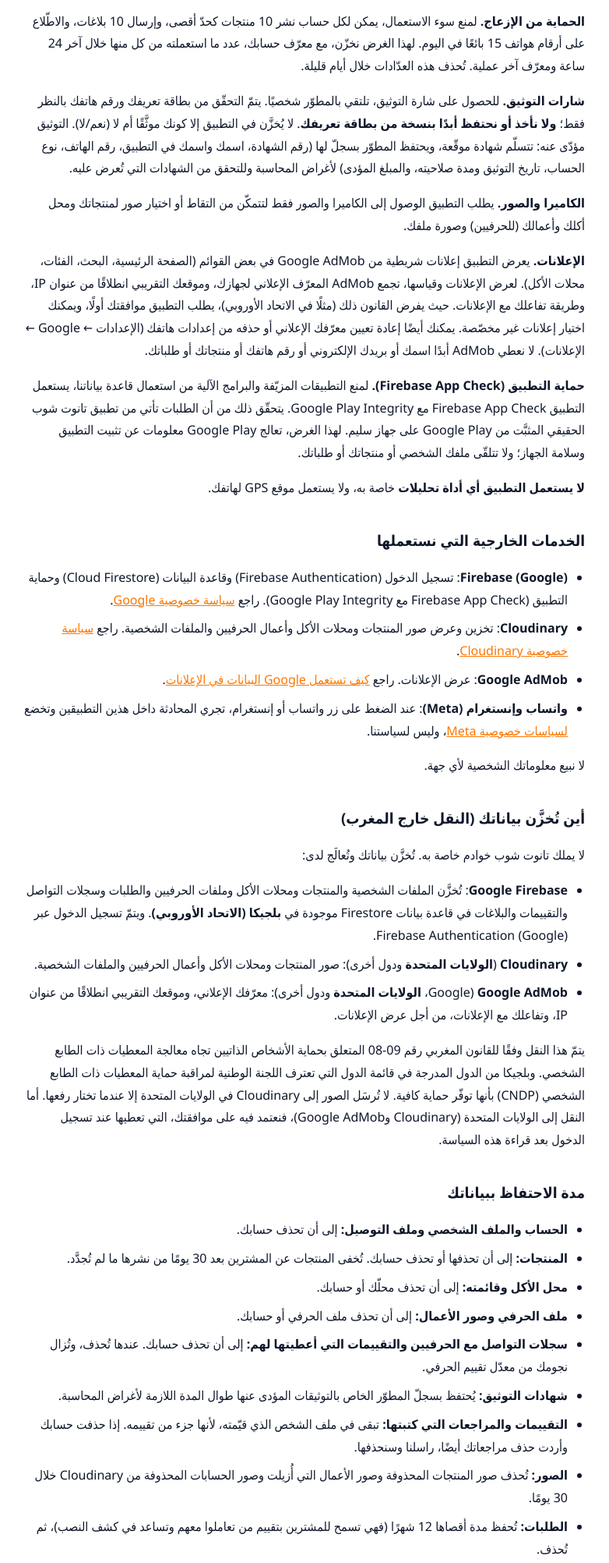
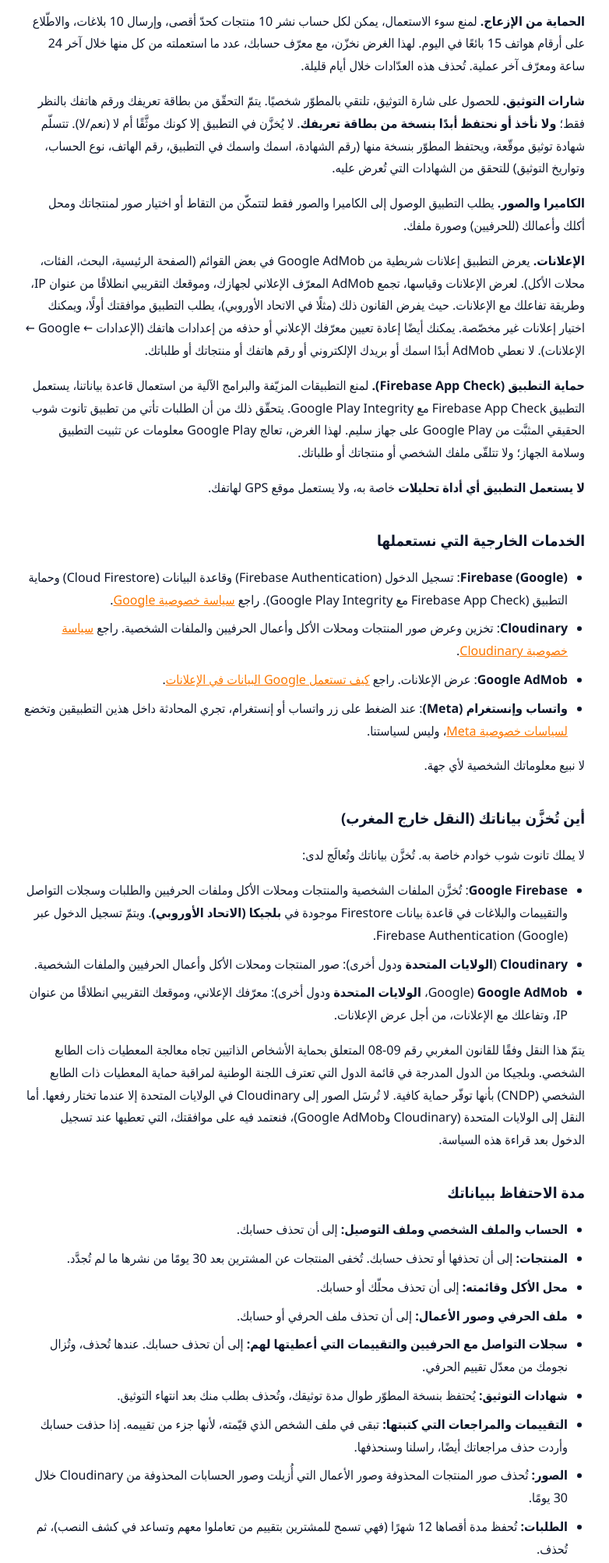
Before and after one commit to warachid/tanout-shop-privacy, a plain HTML site: page ar.html in a window 1280 px wide. Shown: the part 1852-3856 px from the top of the page at 78% size, without its empty margins (249-1031 px from the left). Drawn offline with Linux system fonts and the light colour scheme.

Commit message:
Remove payment details from Arabic verification text

```diff
--- a/ar.html
+++ b/ar.html
@@ -58,7 +58,7 @@
 <p><strong>البلاغات.</strong> عندما تبلّغ عن منتج أو بائع أو محل أكل أو حرفي، نخزّن معرّف حسابك، وما أبلغت عنه، والسبب، وتعليقك الاختياري. لا يرى البلاغات إلا المطوّر، ولا نخبر أحدًا أبدًا بهوية من قام بالإبلاغ.</p>
 <p><strong>الإشراف.</strong> للحفاظ على أمان التطبيق، يمكن للمطوّر حذف منتج، أو إخفاء محل أكل، أو حظر حساب يخالف القواعد (مثلًا في حالات النصب). يتمّ تسجيل خروج الحساب المحظور وإخفاء منتجاته. لا يُخزَّن سوى مؤشّر «محظور» (نعم/لا).</p>
 <p><strong>الحماية من الإزعاج.</strong> لمنع سوء الاستعمال، يمكن لكل حساب نشر 10 منتجات كحدّ أقصى، وإرسال 10 بلاغات، والاطّلاع على أرقام هواتف 15 بائعًا في اليوم. لهذا الغرض نخزّن، مع معرّف حسابك، عدد ما استعملته من كل منها خلال آخر 24 ساعة ومعرّف آخر عملية. تُحذف هذه العدّادات خلال أيام قليلة.</p>
-<p><strong>شارات التوثيق.</strong> للحصول على شارة التوثيق، تلتقي بالمطوّر شخصيًا. يتمّ التحقّق من بطاقة تعريفك ورقم هاتفك بالنظر فقط؛ <strong>ولا نأخذ أو نحتفظ أبدًا بنسخة من بطاقة تعريفك</strong>. لا يُخزَّن في التطبيق إلا كونك موثَّقًا أم لا (نعم/لا). التوثيق مؤدّى عنه: تتسلّم شهادة موقّعة، ويحتفظ المطوّر بسجلّ لها (رقم الشهادة، اسمك واسمك في التطبيق، رقم الهاتف، نوع الحساب، تاريخ التوثيق ومدة صلاحيته، والمبلغ المؤدى) لأغراض المحاسبة وللتحقق من الشهادات التي تُعرض عليه.</p>
+<p><strong>شارات التوثيق.</strong> للحصول على شارة التوثيق، تلتقي بالمطوّر شخصيًا. يتمّ التحقّق من بطاقة تعريفك ورقم هاتفك بالنظر فقط؛ <strong>ولا نأخذ أو نحتفظ أبدًا بنسخة من بطاقة تعريفك</strong>. لا يُخزَّن في التطبيق إلا كونك موثَّقًا أم لا (نعم/لا). تتسلّم شهادة توثيق موقّعة، ويحتفظ المطوّر بنسخة منها (رقم الشهادة، اسمك واسمك في التطبيق، رقم الهاتف، نوع الحساب، وتواريخ التوثيق) للتحقق من الشهادات التي تُعرض عليه.</p>
 <p><strong>الكاميرا والصور.</strong> يطلب التطبيق الوصول إلى الكاميرا والصور فقط لتتمكّن من التقاط أو اختيار صور لمنتجاتك ومحل أكلك وأعمالك (للحرفيين) وصورة ملفك.</p>
 <p><strong>الإعلانات.</strong> يعرض التطبيق إعلانات شريطية من Google AdMob في بعض القوائم (الصفحة الرئيسية، البحث، الفئات، محلات الأكل). لعرض الإعلانات وقياسها، تجمع AdMob المعرّف الإعلاني لجهازك، وموقعك التقريبي انطلاقًا من عنوان IP، وطريقة تفاعلك مع الإعلانات. حيث يفرض القانون ذلك (مثلًا في الاتحاد الأوروبي)، يطلب التطبيق موافقتك أولًا، ويمكنك اختيار إعلانات غير مخصّصة. يمكنك أيضًا إعادة تعيين معرّفك الإعلاني أو حذفه من إعدادات هاتفك (الإعدادات ← Google ← الإعلانات). لا نعطي AdMob أبدًا اسمك أو بريدك الإلكتروني أو رقم هاتفك أو منتجاتك أو طلباتك.</p>
 <p><strong>حماية التطبيق (Firebase App Check).</strong> لمنع التطبيقات المزيّفة والبرامج الآلية من استعمال قاعدة بياناتنا، يستعمل التطبيق Firebase App Check مع Google Play Integrity. يتحقّق ذلك من أن الطلبات تأتي من تطبيق تانوت شوب الحقيقي المثبَّت من Google Play على جهاز سليم. لهذا الغرض، تعالج Google Play معلومات عن تثبيت التطبيق وسلامة الجهاز؛ ولا تتلقّى ملفك الشخصي أو منتجاتك أو طلباتك.</p>
@@ -89,7 +89,7 @@
   <li><strong>محل الأكل وقائمته:</strong> إلى أن تحذف محلّك أو حسابك.</li>
   <li><strong>ملف الحرفي وصور الأعمال:</strong> إلى أن تحذف ملف الحرفي أو حسابك.</li>
   <li><strong>سجلات التواصل مع الحرفيين والتقييمات التي أعطيتها لهم:</strong> إلى أن تحذف حسابك. عندها تُحذف، وتُزال نجومك من معدّل تقييم الحرفي.</li>
-  <li><strong>شهادات التوثيق:</strong> يُحتفظ بسجلّ المطوّر الخاص بالتوثيقات المؤدى عنها طوال المدة اللازمة لأغراض المحاسبة.</li>
+  <li><strong>شهادات التوثيق:</strong> يُحتفظ بنسخة المطوّر طوال مدة توثيقك، وتُحذف بطلب منك بعد انتهاء التوثيق.</li>
   <li><strong>التقييمات والمراجعات التي كتبتها:</strong> تبقى في ملف الشخص الذي قيّمته، لأنها جزء من تقييمه. إذا حذفت حسابك وأردت حذف مراجعاتك أيضًا، راسلنا وسنحذفها.</li>
   <li><strong>الصور:</strong> تُحذف صور المنتجات المحذوفة وصور الأعمال التي أُزيلت وصور الحسابات المحذوفة من Cloudinary خلال 30 يومًا.</li>
   <li><strong>الطلبات:</strong> تُحفظ مدة أقصاها 12 شهرًا (فهي تسمح للمشترين بتقييم من تعاملوا معهم وتساعد في كشف النصب)، ثم تُحذف.</li>
```
